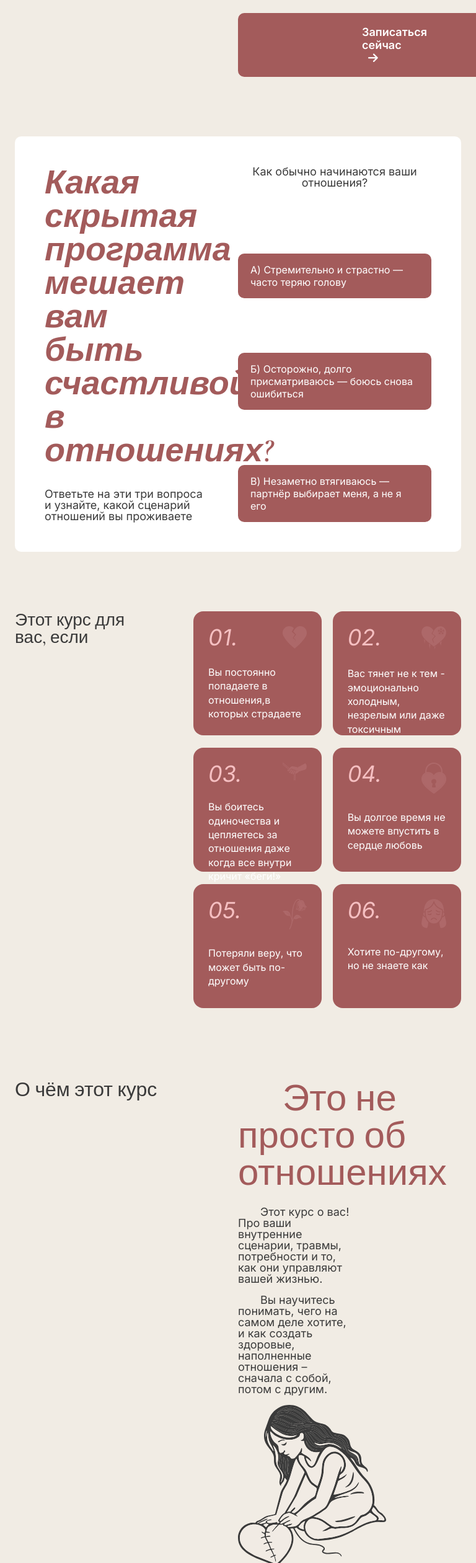
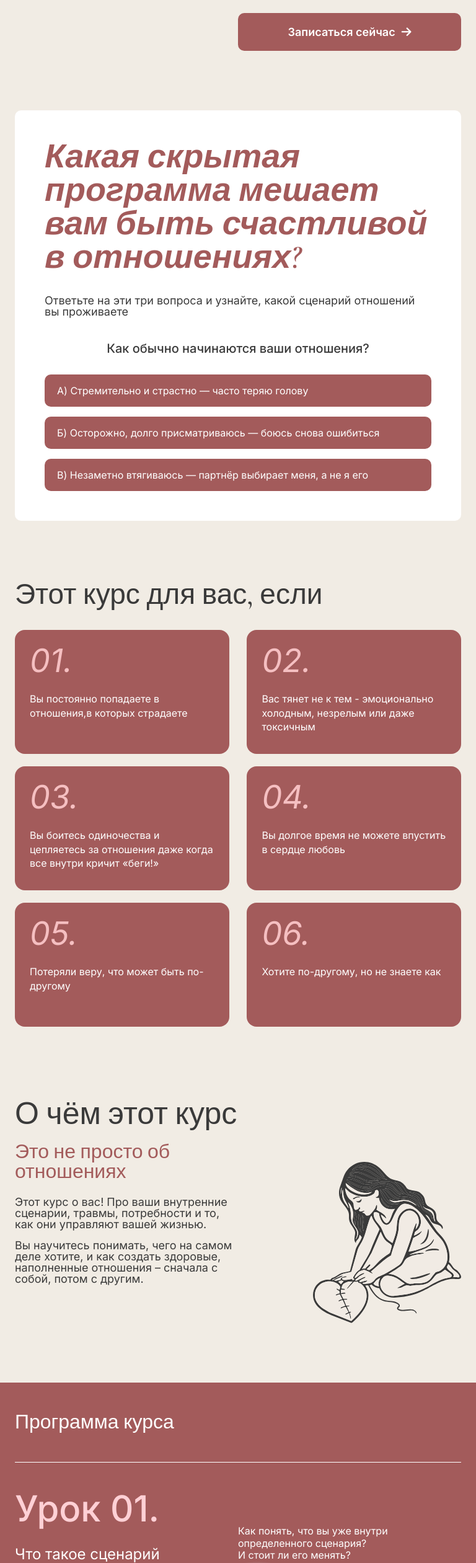
Before and after one commit to Bear-agency/landing-psychology, a plain HTML site: page index.html in a window 768 px wide. Shown: the part 1065-3586 px from the top of the page at 62% size. Drawn offline with nearby package versions, Linux system fonts and the light colour scheme.

Commit message:
added media breakpoints

```diff
--- a/index.html
+++ b/index.html
@@ -793,11 +793,20 @@
 
         if (feedbacksCarousel && typeof $(feedbacksCarousel).slick === 'function') {
             $(feedbacksCarousel).slick({
-            infinite: true,
-            slidesToShow: 3,
-            slidesToScroll: 3,
-            arrows: true,
-            autoplay: true,
+                infinite: true,
+                slidesToShow: 3,
+                slidesToScroll: 3,
+                arrows: true,
+                autoplay: true,
+                responsive: [
+                    {
+                        breakpoint: 1024, // ≤ 768px
+                        settings: {
+                            slidesToShow: 1,
+                            slidesToScroll: 1
+                        }
+                    }
+                ]
             });
         }
 
@@ -806,6 +815,22 @@
             infinite: true,
             arrows: true,
             autoplay: true,
+            responsive: [
+                {
+                    breakpoint: 1024, // ≤ 1024px
+                    settings: {
+                    slidesToShow: 1,
+                    slidesToScroll: 1
+                    }
+                },
+                {
+                    breakpoint: 768, // ≤ 768px
+                    settings: {
+                    slidesToShow: 1,
+                    slidesToScroll: 1
+                    }
+                }
+                ]
             });
         }
     });
--- a/styles.css
+++ b/styles.css
@@ -1339,16 +1339,140 @@ footer {
     .wrapper {
         width: 720px
     }
+
+    .row {
+        flex-wrap: wrap;
+    }
+
+    .quiz-test__titles {
+        width: 100%;
+        height: inherit;
+        margin-bottom: 40px;
+    }
+
+    .quiz-test__questions {
+        width: 100%;
+        height: inherit;
+    }
+
+    .quiz-test__questions > p {
+        font-weight: 500;
+        text-align: center;
+        font-size: 20px;
+    }
+
+    .eligibility__title {
+        width: 100%;
+    }
+
+    .eligibility__list {
+        width: 100%;
+    }
+
+    .eligibility__title > h2 {
+        font-size: 46px;
+    }
+
+    .eligibility__card-number {
+        font-size: 52px;
+    }
+
+    .eligibility__card-image {
+        display: none;
+    }
+
+    .about-course__title {
+        width: 100%;
+    }
+
+    .about-course__title > p {
+        font-size: 50px;
+        margin-bottom: 20px;
+    }
+
+    .aboutCourse__content {
+        width: 100%;
+    }
+
+    .course-message__title {
+        text-indent: 0 !important;
+        font-size: 32px !important;
+    }
+
+    .course-message__text > p {
+        text-indent: 0%;
+    }
+
+    .program {
+        overflow: hidden;
+    }
+
+    .program::after {
+        right: -80px;
+    }
+
+    .program__lesson-header > p, .program__lesson-text > p {
+        width: 100%;
+    }
+
+    .about-me__image-column {
+        width: 100%;
+    }
+
+    .about-me__value {
+        width: 230px;
+        padding: 16px;
+    }
+
+    .about-me__journey-text {
+        width: 50%;
+    }
+
+    .results__image-wrapper {
+        width: 100%;
+    }
+
+    .results__text {
+        width: 100%;
+    }
+
+    .intro__button {
+        padding: 20px 40px;
+    }
+
+    .certificate-carousel__item {
+        width: 720px !important;
+    }
+
+    .site-footer__socials {
+        width: 16%;
+    }
 }
 
 @media (min-width: 1024px) and (max-width: 1439px) {
     .wrapper {
         width: 1000px
     }
+
+    .about-me__value {
+        width: 320px;
+    }
+
+    .certificate-carousel__item {
+        width: 1000px !important;
+    }
+
+    .feedbacks__carousel-item {
+        height: 300px !important;
+    }
+
+    .site-footer__socials {
+        width: 11%;
+    }
 }
 
 @media (min-width: 1440px) {
-    .wrapper {
-        width: 1400px
+    .certificate-carousel__item {
+        width: 1230px !important;
     }
 }
```
